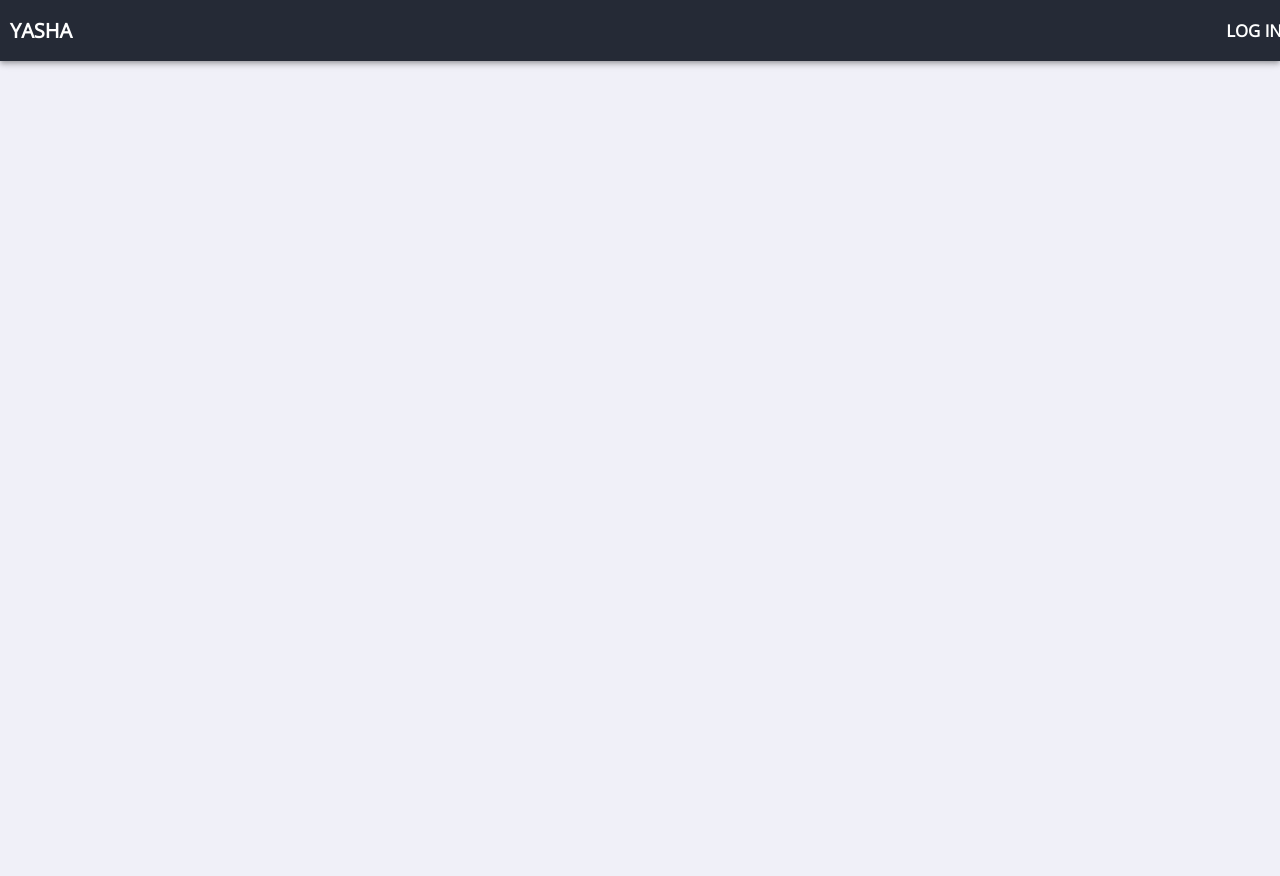
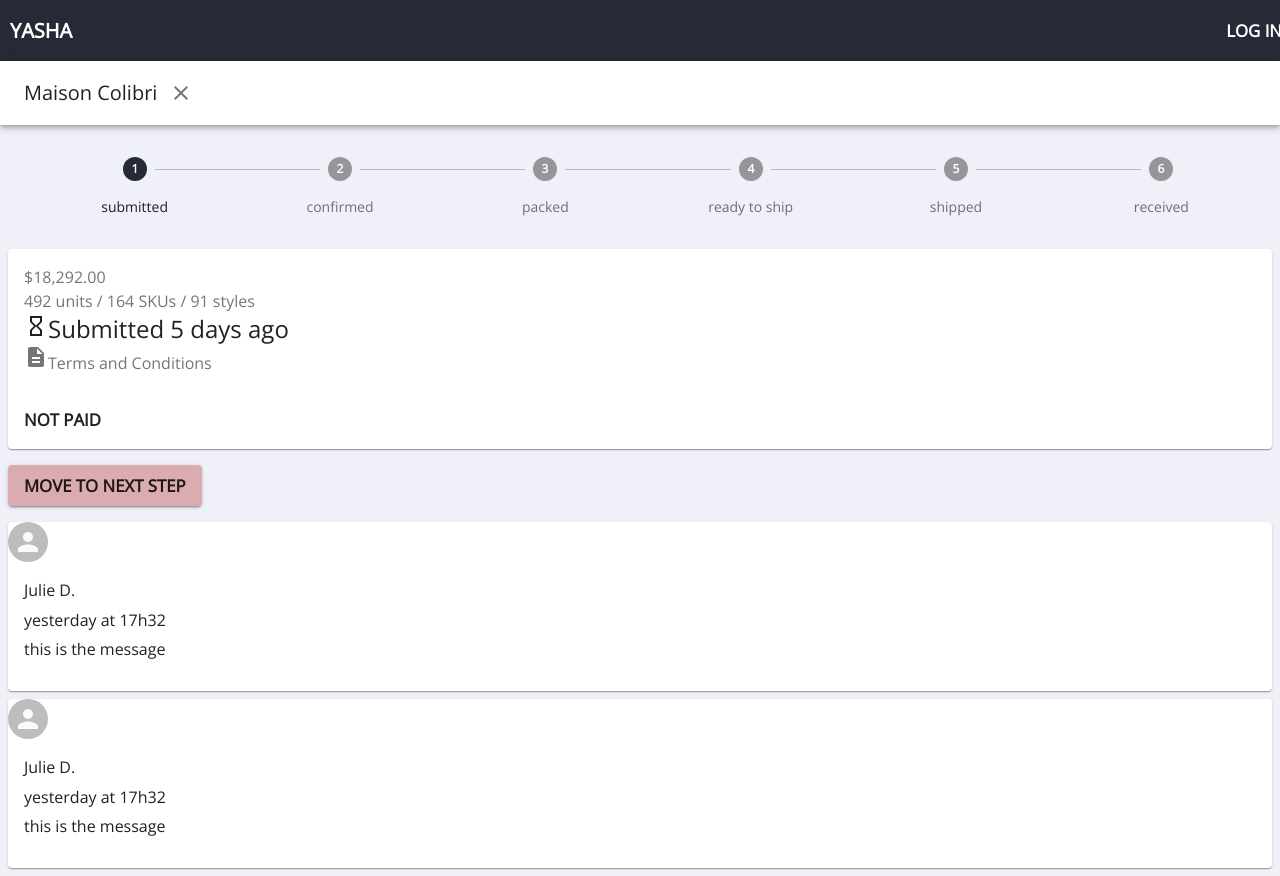
Before and after one commit to elisachen86/Ironhack-Project-3-Yasha-Client, a React (Create React App) app: page /order/1 in a window 1280 px wide. Before the commit the page ends 800 px from the top, so only its background shows below. Built offline with nearby package versions, Linux system fonts and the light colour scheme; no server answers.

Commit message:
minor changes made to order page

```diff
--- a/src/App.jsx
+++ b/src/App.jsx
@@ -52,7 +52,7 @@
               component={SeasonGeography}
             />
             <Route exact path="/dashboard/company" component={BrandRetailer} />
-            <Route exact path="/order" component={Order} />
+            <Route exact path="/order/:id" component={Order} />
             <Route exact path="/order/new" component={NewOrder} />
             <Route
               exact
--- a/src/pages/Order.jsx
+++ b/src/pages/Order.jsx
@@ -8,6 +8,8 @@
 import OrderMessage from "../components/OrderMessage";
 import Grid from "@material-ui/core/Grid";
 import { UserContext } from "../components/Auth/UserContext";
+import apiHandler from "../api/apiHandler";
+
 const useStyles = makeStyles((theme) => ({
   root: {
     "& > *": {
@@ -30,12 +32,11 @@
 
   // use effect with [] is the equivalent of componentDidMount
   useEffect(() => {
+    // apiHandler.getOneOrder(req.params.id);
     //api call
     //    setOrder(data)
     // set some state
   }, []);
-
-  //fdoieajfiajfiaojfaoifjiaofaefefeifjaiefioa
 
   return (
     <div>
```
